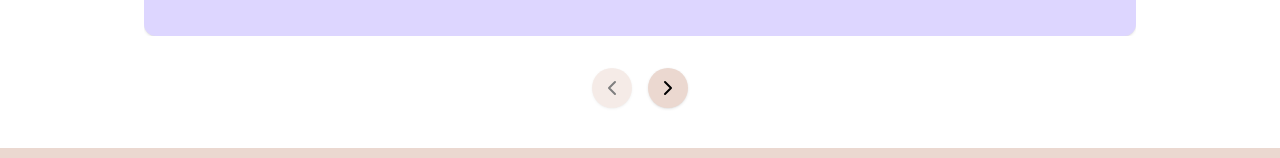
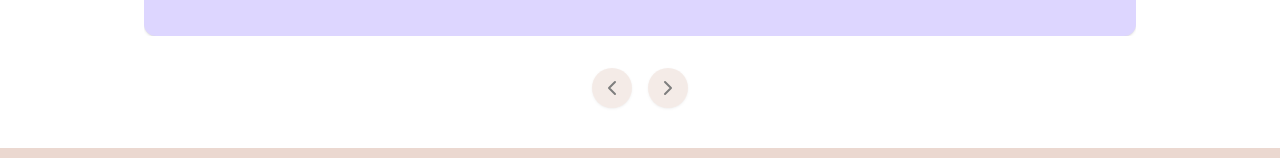
Before and after one commit to Wlyates00/Jazlyns-design, a React (Vite) app: page / in a window 1280 px wide. Shown: the part 1512-1670 px from the top of the page. Built offline with nearby package versions, Linux system fonts and the light colour scheme; a web font is replaced by a local one.

Commit message:
Button alignment

```diff
--- a/src/components/TestimonialCarousel.tsx
+++ b/src/components/TestimonialCarousel.tsx
@@ -5,26 +5,6 @@ const testimonials = [
    {
       name: "Bill D.",
       text: "When I was temporarily disabled and moving into a new place, it was overwhelming. Jazlyn came into my life and turned a simple apartment into a beautiful home. She's extremely talented, polite, and professional. I cannot express how grateful I am to have had her work with me. I give her the highest recommendation and encourage anyone to please use her if you need any interior decorating.",
-   },
-   {
-      name: "PLACEHOLDER",
-      text: "I was struggling to make my new space feel like home, but Jazlyn's guidance completely transformed it. Her ability to understand my style and make it functional was incredible. Every room now feels warm, welcoming, and uniquely mine.",
-   },
-   {
-      name: "PLACEHOLDER",
-      text: "From the first meeting to the final touches, the process was seamless. Jazlyn brought my vision to life better than I imagined. Her professionalism and creativity made the experience truly enjoyable. I’m so happy with how everything turned out.",
-   },
-   {
-      name: "PLACEHOLDER",
-      text: "Working with Jazlyn was an absolute joy. She took the time to understand what I wanted and delivered results that exceeded expectations. My home has never felt more 'me.' Her attention to detail is unmatched.",
-   },
-   {
-      name: "PLACEHOLDER",
-      text: "I had no idea how much a well-designed space could impact my day-to-day life. Jazlyn's work not only improved the look of my home but how I feel in it. I can’t thank her enough for what she’s done.",
-   },
-   {
-      name: "PLACEHOLDER",
-      text: "Jazlyn turned what felt like a cold and impersonal apartment into a space that feels peaceful and warm. Her ability to mix functionality with beauty is rare. I recommend her to anyone looking to love their space again.",
    },
 ];
 
```
